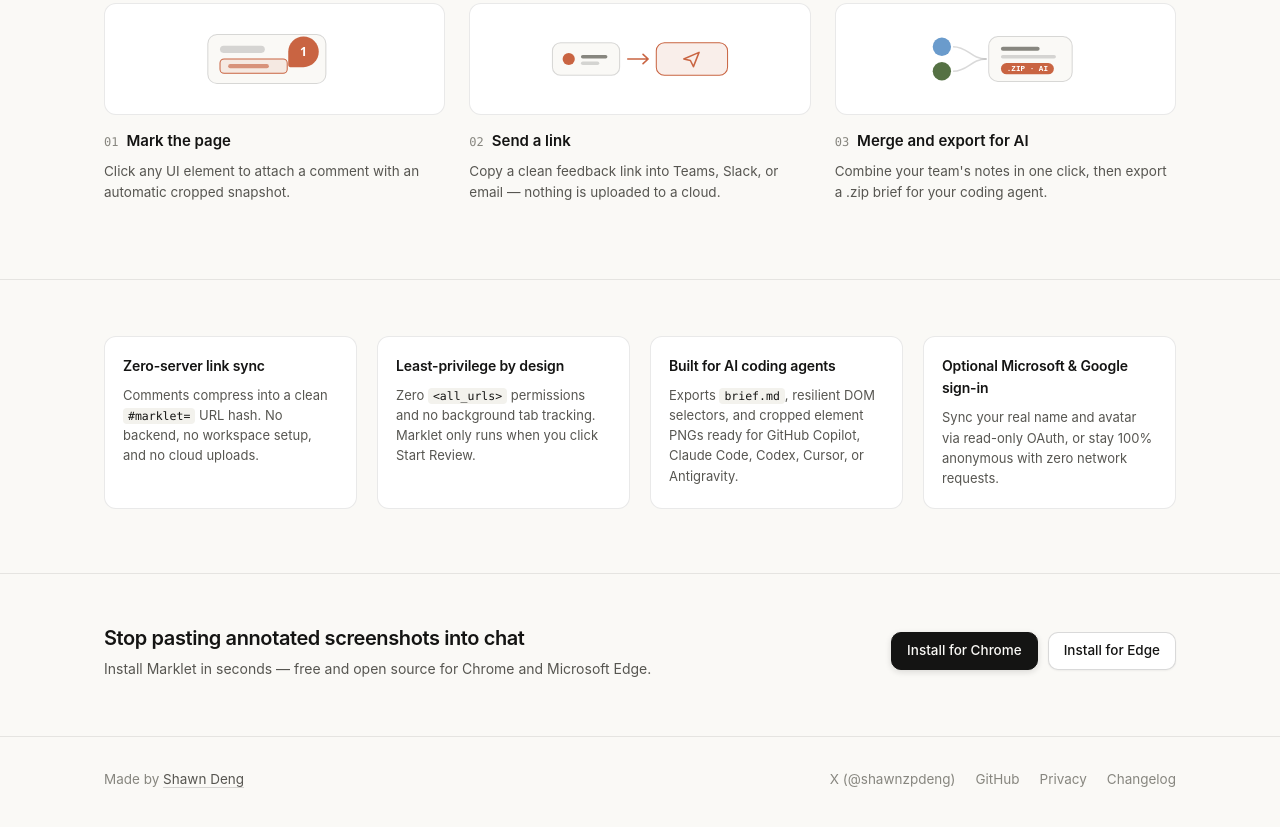
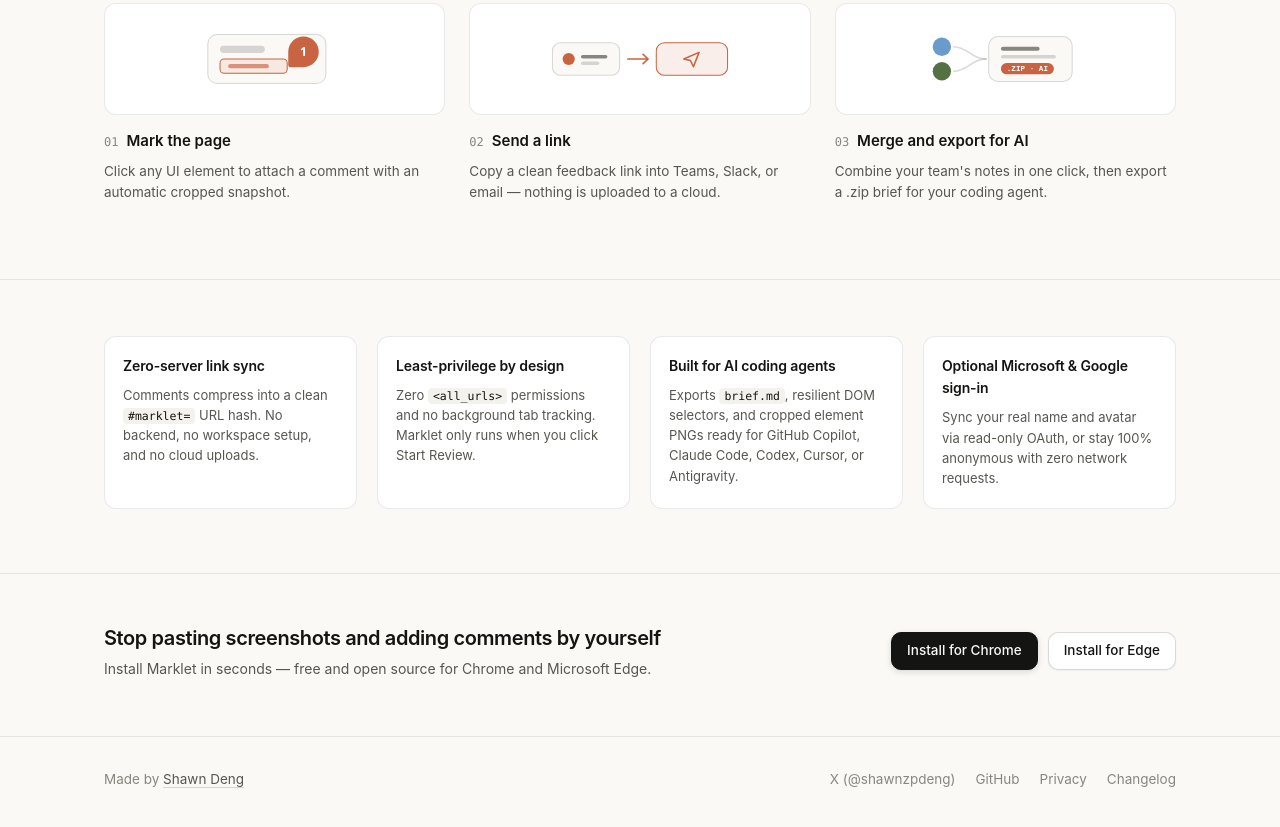
Before and after one commit to iamshawndeng/marklet, a Preact app: page docs/index.html in a window 1280 px wide. Shown: the part 1001-1828 px from the top of the page. Built offline with nearby package versions, Linux system fonts and the light colour scheme.

Commit message:
Update bottom CTA headline

```diff
--- a/docs/index.html
+++ b/docs/index.html
@@ -1223,7 +1223,7 @@
       <section class="cta-sec" aria-label="Install Marklet">
         <div class="wrap cta-inner">
           <div>
-            <h2 class="cta-title">Stop pasting annotated screenshots into chat</h2>
+            <h2 class="cta-title">Stop pasting screenshots and adding comments by yourself</h2>
             <p class="cta-sub">Install Marklet in seconds — free and open source for Chrome and Microsoft Edge.</p>
           </div>
           <div class="cta-actions">
```
